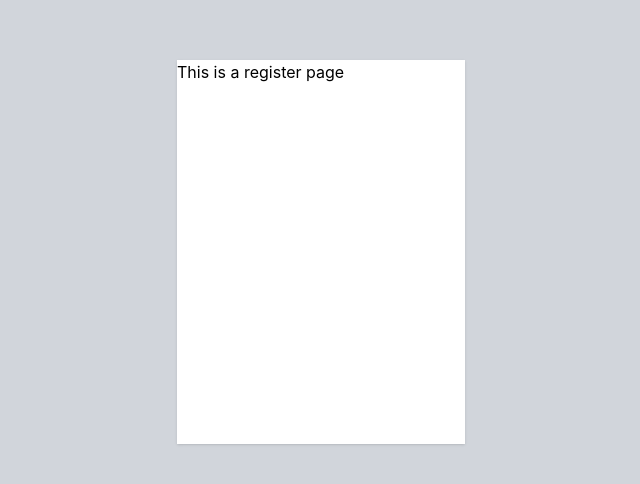
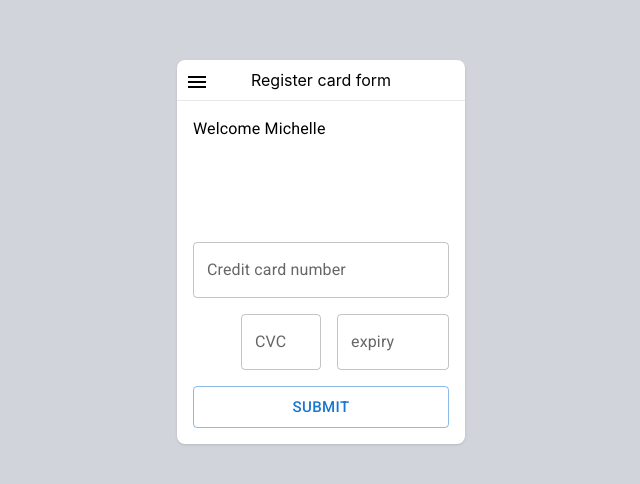
Before and after one commit to Dreamufor/A-simple-test, a React (Create React App) app: page / in a window 1280 px wide. Shown: the part 148-632 px from the top of the page, without its empty margins (319-959 px from the left). Built offline with nearby package versions, Linux system fonts and the light colour scheme.

Commit message:
add route and register page

```diff
--- a/src/App.tsx
+++ b/src/App.tsx
@@ -1,13 +1,23 @@
+import { Typography } from '@mui/material';
 import React from 'react';
+import { BrowserRouter, Route, Routes } from 'react-router-dom';
 import './App.css';
 import Layout from './containers/layout';
+import Menu from './pages/menu';
 import Register from './pages/register';
 
 function App() {
   return (
-    <Layout>
-      <Register />
-    </Layout>
+    <BrowserRouter>
+      <Layout>
+        <Routes>
+          <Route path="/" element={<Register />} />
+          <Route path="/menu" element={<Menu />} />
+          <Route path="/register" element={<Register />} />
+          <Route path="*" element={<Typography>404</Typography>} />
+        </Routes>
+      </Layout>
+    </BrowserRouter>
   );
 }
 
--- /dev/null
+++ b/src/components/registerForm/index.tsx
@@ -0,0 +1,27 @@
+import { Button, TextField } from '@mui/material';
+import { FC } from 'react';
+
+interface RegisterFormProps {}
+
+const RegisterForm: FC<RegisterFormProps> = () => {
+  return (
+    <div className="w-full">
+      <TextField label="Credit card number" variant="outlined" fullWidth />
+      <div className="flex justify-end py-4 space-x-4">
+        <div className="w-20">
+          <TextField label="CVC" variant="outlined" />
+        </div>
+        <div className="w-28">
+          <TextField label="expiry" variant="outlined" />
+        </div>
+      </div>
+      <div className="w-full flex justify-center">
+        <Button variant="outlined" fullWidth size="large">
+          submit
+        </Button>
+      </div>
+    </div>
+  );
+};
+
+export default RegisterForm;
--- a/src/containers/layout/index.tsx
+++ b/src/containers/layout/index.tsx
@@ -7,7 +7,7 @@ interface LayoutProps {
 const Layout: FC<LayoutProps> = ({ children }) => {
   return (
     <div className="w-screen h-screen flex justify-center items-center bg-gray-300 ">
-      <div className="h-96 w-72 shadow flex bg-white">{children}</div>
+      <div className="h-96 w-72 shadow flex bg-white rounded-lg">{children}</div>
     </div>
   );
 };
--- a/src/pages/register/index.tsx
+++ b/src/pages/register/index.tsx
@@ -1,9 +1,26 @@
 import { FC } from 'react';
+import RegisterForm from '../../components/registerForm';
+import MenuIcon from '@mui/icons-material/Menu';
+import { Typography } from '@mui/material';
 
 interface RegisterProps {}
 
 const Register: FC<RegisterProps> = () => {
-  return <div>This is a register page</div>;
+  return (
+    <div className="w-full flex flex-col">
+      <div className="w-full flex relative px-1 py-2">
+        <div className="absolute left-2 cursor-pointer">
+          <MenuIcon />
+        </div>
+        <div className="w-full text-center">Register card form</div>
+      </div>
+      <hr className="w-full" />
+      <div className="w-full p-4 flex flex-col justify-between h-full">
+        <Typography>Welcome Michelle</Typography>
+        <RegisterForm />
+      </div>
+    </div>
+  );
 };
 
 export default Register;
```
Also changed, not shown: 1 other file (tests, documents, lock files or other folders).
